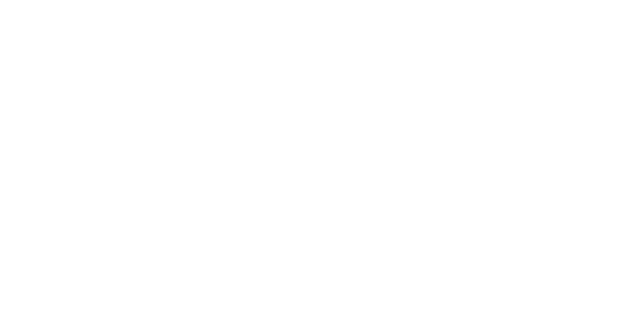
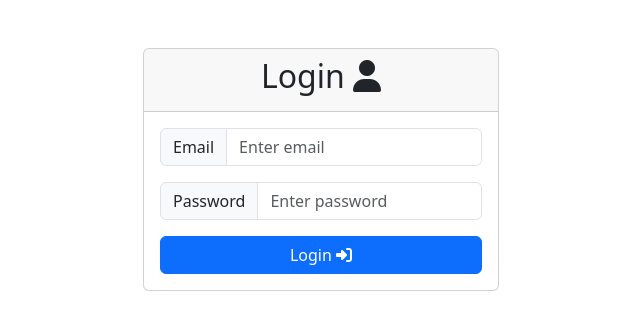
Before and after one commit to i-licona/travel-agency-front, a React (Vite) app: page /login in a window 1280 px wide. Before the commit this address had no page. Shown: the top 330 px of the page, without its empty margins (319-959 px from the left). Built offline with nearby package versions, Linux system fonts and the light colour scheme.

Commit message:
:construction:  se creo pagina de login y de registro

```diff
--- a/src/components/main/Navbar.jsx
+++ b/src/components/main/Navbar.jsx
@@ -16,8 +16,8 @@
             </li>
           </ul>
           <form className="d-flex" role="search">
-            <button className="btn btn-warning me-2">Crear cuenta</button>
-            <button className="btn btn-outline-success" type="submit">Iniciar sesión</button>
+            <button className="btn btn-success me-2">Create acount</button>
+            <button className="btn btn-outline-success" type="submit">Login</button>
           </form>
         </div>
       </div>
--- a/src/components/main/PopularPlaces.jsx
+++ b/src/components/main/PopularPlaces.jsx
@@ -1,6 +1,17 @@
-import React from 'react'
+import React, { useState } from 'react';
+
+const categories = [
+  { id:1, text:'Beach' },
+  { id:2, text:'Mountain' },
+  { id:3, text:'Waterfall' },
+  { id:4, text:'City' }
+];
+
 
 export const PopularPlaces = () => {
+  /* hooks : funcion */
+  const [active, setActive] = useState(1);
+
   return (
     <div className="row mt-5">
       <div className="col-sm-12 col-md-4">
@@ -8,18 +19,13 @@
       </div>
       <div className="col-sm-12 col-md-8">
         <ul className="nav nav-tabs">
-          <li className="nav-item">
-            <a className="nav-link active" aria-current="page" href="#">Beach</a>
-          </li>
-          <li className="nav-item">
-            <a className="nav-link" href="#">Mountain</a>
-          </li>
-          <li className="nav-item">
-            <a className="nav-link" href="#">Waterfall</a>
-          </li>
-          <li className="nav-item">
-            <a className="nav-link disabled">City</a>
-          </li>
+          {
+            categories.map((x) => (
+              <li style={{ cursor:'pointer' }} className="nav-item" key={ x.id } onClick={ () => setActive(x.id) }>
+                <a className={ `nav-link ${ active == x.id ? 'active' : '' }` } aria-current="page">{ x.text }</a>
+              </li>
+            ))
+          }
         </ul>
       </div>
     </div>
--- /dev/null
+++ b/src/pages/Login.jsx
@@ -0,0 +1,63 @@
+import React, { useState } from 'react'
+
+const initialState = {
+  email:'',
+  password:''
+}
+
+export const Login = () => {
+
+  const [form, setform] = useState(initialState);
+
+  const onChangeInput = (event) =>{
+    const value = event.target.value;
+    const name = event.target.name;
+    setform({
+      /* estado no cambie */
+      ...form,
+      /* bueno si cambia pero solo este */
+      [name]:value
+    });
+  }
+
+  return (
+    <div className="container">
+      <div className="row">
+        <div className="col-sm-12 col-md-4 offset-md-4">
+          <div className="card mt-5">
+            <div className="card-header text-center">
+              <h2>Login <i className="fa-solid fa-user"></i> </h2>
+            </div>
+            <div className="card-body">
+              <form autoComplete="off">
+                <div className="input-group mb-3">
+                  <span className="input-group-text" >Email</span>
+                  <input
+                    value={ form.email }
+                    onChange={ (e) => onChangeInput(e) }
+                    name="email"
+                    type="text"
+                    className="form-control"
+                    placeholder="Enter email"  />
+                </div>
+                <div className="input-group mb-3">
+                  <span className="input-group-text" >Password</span>
+                  <input
+                    value={ form.password }
+                    onChange={ (e) => onChangeInput(e) }
+                    name="password"
+                    type="password"
+                    className="form-control"
+                    placeholder="Enter password"  />
+                </div>
+                <div className="d-grid gap-2">
+                  <button className="btn btn-primary" type="button">Login <i className="fa-solid fa-right-to-bracket"></i>  </button>
+                </div>
+              </form>
+            </div>
+          </div>
+        </div>
+      </div>
+    </div>
+  )
+}
--- a/src/router/Router.jsx
+++ b/src/router/Router.jsx
@@ -2,12 +2,14 @@
 import { Route, Routes } from 'react-router-dom';
 import { TravelAgency } from '../TravelAgency';
 import { DestinyDetail } from '../pages/DestinyDetail';
+import { Login } from '../pages/Login';
 
 export const Router = () => {
   return (
     <Routes>
       <Route path='/' element={ <TravelAgency /> } />
       <Route path='/destiny-detail' element={ <DestinyDetail /> } />
+      <Route path='/login' element={ <Login /> } />
     </Routes>
   )
 }
```
Also changed, not shown: src/pages/CreateAccount.jsx (added, +44 -0 lines).
